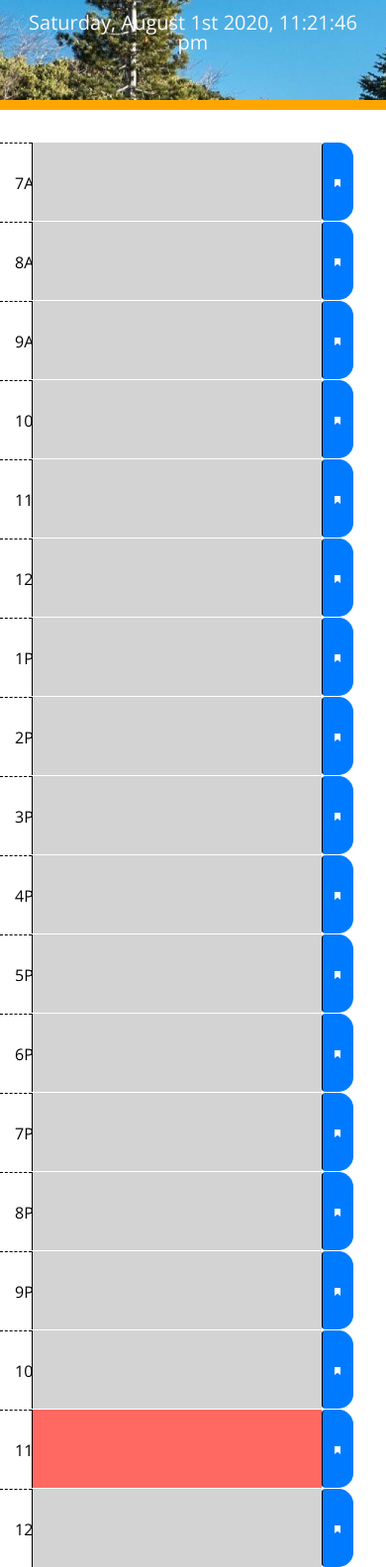
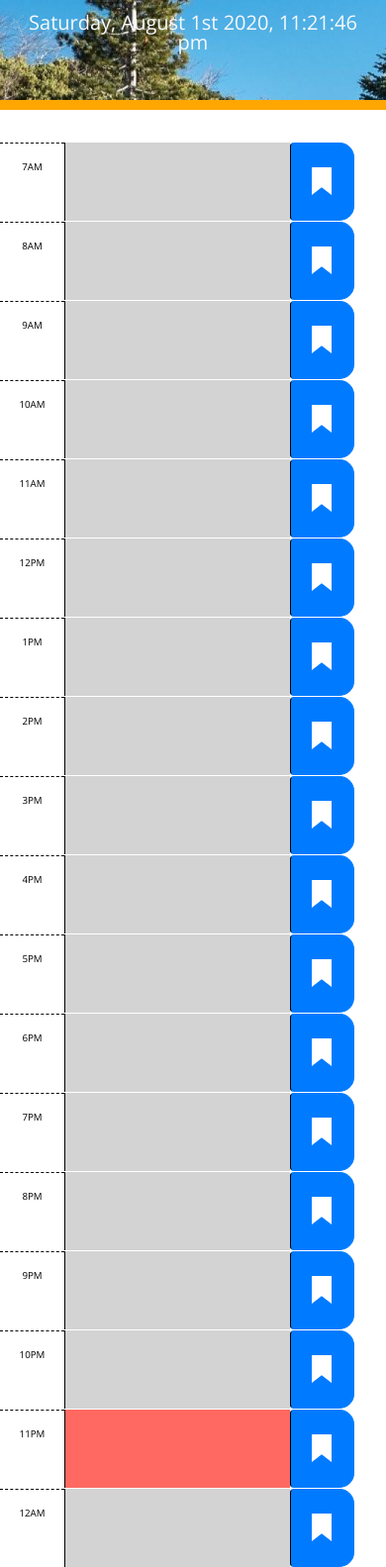
Before and after one commit to edwardreyes29/CalendarApp, a plain HTML site: page index.html in a window 390 px wide. Shown: the part 256-1839 px from the top of the page at 99% size. Drawn offline with nearby package versions, Linux system fonts and the light colour scheme.

Commit message:
fixed bug in the last time-block, gave every textarea element an attribute value

```diff
--- a/Develop/style.css
+++ b/Develop/style.css
@@ -2,6 +2,7 @@ body {
   font-family: 'Open Sans', sans-serif;
   font-size: 16px;
   line-height: 1;
+  width: 100%;
 }
 
 textarea{
@@ -17,7 +18,6 @@ textarea{
 .jumbotron {
   text-align: center;
   background-image: url(../Assets/mountain.jpg);
-  /* background-color: transparent; */
   color: black;
   border-radius: 0;
   border-bottom: 10px solid rgb(255, 166, 0);
@@ -63,18 +63,17 @@ textarea{
   border-left: 1px solid black;
   border-top-right-radius: 15px;
   border-bottom-right-radius: 15px;
-  /* border-color: #06AED5;
-  background-color: #06AED5; */
   color: white;
 }
-
-/* .saveBtn i:hover {
-  font-size: 20px;
-  transition: all .3s ease-in-out;
-} */
 
 .saveNotify{
   margin: auto;
   display: none;
   font-size: 12px;
 }
+
+@media (max-width: 414px) {
+  .hour {
+    font-size: 2.5vw;
+  }
+}
--- a/Develop/index.html
+++ b/index.html
@@ -9,7 +9,7 @@
   <link rel="stylesheet" href="https://use.fontawesome.com/releases/v5.8.1/css/all.css"
     integrity="sha384-50oBUHEmvpQ+1lW4y57PTFmhCaXp0ML5d60M1M7uH2+nqUivzIebhndOJK28anvf" crossorigin="anonymous" />
   <link href="https://fonts.googleapis.com/css?family=Open+Sans&display=swap" rel="stylesheet" />
-  <link rel="stylesheet" href="style.css" />
+  <link rel="stylesheet" href="Develop/style.css" />
   <title>Work Day Scheduler</title>
 </head>
 
@@ -19,16 +19,16 @@
     <p class="lead">A simple calendar app for scheduling your work day</p>
     <p id="currentDay" class="lead"></p>
   </header>
-  <div class="container text-dark">
 
+  <div class="container-fluid text-dark">
     <div class="time-block">
       <div class="row">
-        <div class="col-1 hour">
+        <div class="col-2 col-md-1 hour">
           <span>7AM</span>
         </div>
-        <textarea class="col-9" data-hour="7"></textarea>
-        <button class="col-1 btn btn-primary saveBtn">
-          <img src="../Assets/SVG/saveIcon.svg" class="img-fluid" width="20px">
+        <textarea class="col-7 col-md-9" data-hour="7" value="7"></textarea>
+        <button class="col-2 col-md-1 btn btn-primary saveBtn">
+          <img src="Assets/SVG/saveIcon.svg" class="img-fluid" width="20px">
         </button>
         <div class="saveNotify text-success justify-content-center col-1" value="7">
           <span class="align-self-center"></span>
@@ -39,12 +39,12 @@
 
     <div class="time-block">
       <div class="row">
-        <div class="col-1 hour">
+        <div class="col-2 col-md-1 hour">
           <span>8AM</span>
         </div>
-        <textarea class="col-9" data-hour="8"></textarea>
-        <button class="col-1 btn btn-primary saveBtn">
-          <img src="../Assets/SVG/saveIcon.svg" class="img-fluid" width="20px">
+        <textarea class="col-7 col-md-9" data-hour="8" value="8"></textarea>
+        <button class="col-2 col-md-1 btn btn-primary saveBtn">
+          <img src="Assets/SVG/saveIcon.svg" class="img-fluid" width="20px">
         </button>
         <div class="saveNotify text-success justify-content-center col-1" value="8">
           <span class="align-self-center"></span>
@@ -54,12 +54,12 @@
 
     <div class="time-block">
       <div class="row">
-        <div class="col-1 hour">
+        <div class="col-2 col-md-1 hour">
           <span>9AM</span>
         </div>
-        <textarea class="col-9" data-hour="9"></textarea>
-        <button class="col-1 btn btn-primary saveBtn">
-          <img src="../Assets/SVG/saveIcon.svg" class="img-fluid" width="20px">
+        <textarea class="col-7 col-md-9" data-hour="9" value="9"></textarea>
+        <button class="col-2 col-md-1 btn btn-primary saveBtn">
+          <img src="Assets/SVG/saveIcon.svg" class="img-fluid" width="20px">
         </button>
         <div class="saveNotify text-success justify-content-center col-1" value="9">
           <span class="align-self-center"></span>
@@ -69,12 +69,12 @@
 
     <div class="time-block">
       <div class="row">
-        <div class="col-1 hour">
+        <div class="col-2 col-md-1 hour">
           <span>10AM</span>
         </div>
-        <textarea class="col-9" data-hour="10"></textarea>
-        <button class="col-1 btn btn-primary saveBtn">
-          <img src="../Assets/SVG/saveIcon.svg" class="img-fluid" width="20px">
+        <textarea class="col-7 col-md-9" data-hour="10" value="10"></textarea>
+        <button class="col-2 col-md-1 btn btn-primary saveBtn">
+          <img src="Assets/SVG/saveIcon.svg" class="img-fluid" width="20px">
         </button>
         <div class="saveNotify text-success justify-content-center col-1" value="10">
           <span class="align-self-center"></span>
@@ -84,12 +84,12 @@
 
     <div class="time-block">
       <div class="row">
-        <div class="col-1 hour">
+        <div class="col-2 col-md-1 hour">
           <span>11AM</span>
         </div>
-        <textarea class="col-9" data-hour="11"></textarea>
-        <button class="col-1 btn btn-primary saveBtn">
-          <img src="../Assets/SVG/saveIcon.svg" class="img-fluid" width="20px">
+        <textarea class="col-7 col-md-9" data-hour="11" value="11"></textarea>
+        <button class="col-2 col-md-1 btn btn-primary saveBtn">
+          <img src="Assets/SVG/saveIcon.svg" class="img-fluid" width="20px">
         </button>
         <div class="saveNotify text-success justify-content-center col-1" value="11">
           <span class="align-self-center"></span>
@@ -99,12 +99,12 @@
 
     <div class="time-block">
       <div class="row">
-        <div class="col-1 hour">
+        <div class="col-2 col-md-1 hour">
           <span>12PM</span>
         </div>
-        <textarea class="col-9" data-hour="12"></textarea>
-        <button class="col-1 btn btn-primary saveBtn">
-          <img src="../Assets/SVG/saveIcon.svg" class="img-fluid" width="20px">
+        <textarea class="col-7 col-md-9" data-hour="12" value="12"></textarea>
+        <button class="col-2 col-md-1 btn btn-primary saveBtn">
+          <img src="Assets/SVG/saveIcon.svg" class="img-fluid" width="20px">
         </button>
         <div class="saveNotify text-success justify-content-center col-1" value="12">
           <span class="align-self-center"></span>
@@ -114,12 +114,12 @@
 
     <div class="time-block">
       <div class="row">
-        <div class="col-1 hour">
+        <div class="col-2 col-md-1 hour">
           <span>1PM</span>
         </div>
-        <textarea class="col-9" data-hour="13"></textarea>
-        <button class="col-1 btn btn-primary saveBtn">
-          <img src="../Assets/SVG/saveIcon.svg" class="img-fluid" width="20px">
+        <textarea class="col-7 col-md-9" data-hour="13" value="13"></textarea>
+        <button class="col-2 col-md-1 btn btn-primary saveBtn">
+          <img src="Assets/SVG/saveIcon.svg" class="img-fluid" width="20px">
         </button>
         <div class="saveNotify text-success justify-content-center col-1" value="13">
           <span class="align-self-center"></span>
@@ -129,12 +129,12 @@
 
     <div class="time-block">
       <div class="row">
-        <div class="col-1 hour">
+        <div class="col-2 col-md-1 hour">
           <span>2PM</span>
         </div>
-        <textarea class="col-9" data-hour="14"></textarea>
-        <button class="col-1 btn btn-primary saveBtn">
-          <img src="../Assets/SVG/saveIcon.svg" class="img-fluid" width="20px">
+        <textarea class="col-7 col-md-9" data-hour="14" value="14"></textarea>
+        <button class="col-2 col-md-1 btn btn-primary saveBtn">
+          <img src="Assets/SVG/saveIcon.svg" class="img-fluid" width="20px">
         </button>
         <div class="saveNotify text-success justify-content-center col-1" value="14">
           <span class="align-self-center"></span>
@@ -144,12 +144,12 @@
 
     <div class="time-block">
       <div class="row">
-        <div class="col-1 hour">
+        <div class="col-2 col-md-1 hour">
           <span>3PM</span>
         </div>
-        <textarea class="col-9" data-hour="15"></textarea>
-        <button class="col-1 btn btn-primary saveBtn">
-          <img src="../Assets/SVG/saveIcon.svg" class="img-fluid" width="20px">
+        <textarea class="col-7 col-md-9" data-hour="15" value="15"></textarea>
+        <button class="col-2 col-md-1 btn btn-primary saveBtn">
+          <img src="Assets/SVG/saveIcon.svg" class="img-fluid" width="20px">
         </button>
         <div class="saveNotify text-success justify-content-center col-1" value="15">
           <span class="align-self-center"></span>
@@ -159,12 +159,12 @@
 
     <div class="time-block">
       <div class="row">
-        <div class="col-1 hour">
+        <div class="col-2 col-md-1 hour">
           <span>4PM</span>
         </div>
-        <textarea class="col-9" data-hour="16"></textarea>
-        <button class="col-1 btn btn-primary saveBtn">
-          <img src="../Assets/SVG/saveIcon.svg" class="img-fluid" width="20px">
+        <textarea class="col-7 col-md-9" data-hour="16" value="16"></textarea>
+        <button class="col-2 col-md-1 btn btn-primary saveBtn">
+          <img src="Assets/SVG/saveIcon.svg" class="img-fluid" width="20px">
         </button>
         <div class="saveNotify text-success justify-content-center col-1" value="16">
           <span class="align-self-center"></span>
@@ -174,12 +174,12 @@
 
     <div class="time-block">
       <div class="row">
-        <div class="col-1 hour">
+        <div class="col-2 col-md-1 hour">
           <span>5PM</span>
         </div>
-        <textarea class="col-9" data-hour="17"></textarea>
-        <button class="col-1 btn btn-primary saveBtn">
-          <img src="../Assets/SVG/saveIcon.svg" class="img-fluid" width="20px">
+        <textarea class="col-7 col-md-9" data-hour="17" value="17"></textarea>
+        <button class="col-2 col-md-1 btn btn-primary saveBtn">
+          <img src="Assets/SVG/saveIcon.svg" class="img-fluid" width="20px">
         </button>
         <div class="saveNotify text-success justify-content-center col-1" value="17">
           <span class="align-self-center"></span>
@@ -189,12 +189,12 @@
 
     <div class="time-block">
       <div class="row">
-        <div class="col-1 hour">
+        <div class="col-2 col-md-1 hour">
           <span>6PM</span>
         </div>
-        <textarea class="col-9" data-hour="18"></textarea>
-        <button class="col-1 btn btn-primary saveBtn">
-          <img src="../Assets/SVG/saveIcon.svg" class="img-fluid" width="20px">
+        <textarea class="col-7 col-md-9" data-hour="18" value=18></textarea>
+        <button class="col-2 col-md-1 btn btn-primary saveBtn">
+          <img src="Assets/SVG/saveIcon.svg" class="img-fluid" width="20px">
         </button>
         <div class="saveNotify text-success justify-content-center col-1" value="18">
           <span class="align-self-center"></span>
@@ -204,12 +204,12 @@
 
     <div class="time-block">
       <div class="row">
-        <div class="col-1 hour">
+        <div class="col-2 col-md-1 hour">
           <span>7PM</span>
         </div>
-        <textarea class="col-9" data-hour="19"></textarea>
-        <button class="col-1 btn btn-primary saveBtn">
-          <img src="../Assets/SVG/saveIcon.svg" class="img-fluid" width="20px">
+        <textarea class="col-7 col-md-9" data-hour="19" value=19></textarea>
+        <button class="col-2 col-md-1 btn btn-primary saveBtn">
+          <img src="Assets/SVG/saveIcon.svg" class="img-fluid" width="20px">
         </button>
         <div class="saveNotify text-success justify-content-center col-1" value="19">
           <span class="align-self-center"></span>
@@ -219,12 +219,12 @@
 
     <div class="time-block">
       <div class="row">
-        <div class="col-1 hour">
+        <div class="col-2 col-md-1 hour">
           <span>8PM</span>
         </div>
-        <textarea class="col-9" data-hour="20"></textarea>
-        <button class="col-1 btn btn-primary saveBtn">
-          <img src="../Assets/SVG/saveIcon.svg" class="img-fluid" width="20px">
+        <textarea class="col-7 col-md-9" data-hour="20" value="20"></textarea>
+        <button class="col-2 col-md-1 btn btn-primary saveBtn">
+          <img src="Assets/SVG/saveIcon.svg" class="img-fluid" width="20px">
         </button>
         <div class="saveNotify text-success justify-content-center col-1" value="20">
           <span class="align-self-center"></span>
@@ -234,12 +234,12 @@
 
     <div class="time-block">
       <div class="row">
-        <div class="col-1 hour">
+        <div class="col-2 col-md-1 hour">
           <span>9PM</span>
         </div>
-        <textarea class="col-9" data-hour="21"></textarea>
-        <button class="col-1 btn btn-primary saveBtn">
-          <img src="../Assets/SVG/saveIcon.svg" class="img-fluid" width="20px">
+        <textarea class="col-7 col-md-9" data-hour="21" value="21"></textarea>
+        <button class="col-2 col-md-1 btn btn-primary saveBtn">
+          <img src="Assets/SVG/saveIcon.svg" class="img-fluid" width="20px">
         </button>
         <div class="saveNotify text-success justify-content-center col-1" value="21">
           <span class="align-self-center"></span>
@@ -249,12 +249,12 @@
 
     <div class="time-block">
       <div class="row">
-        <div class="col-1 hour">
+        <div class="col-2 col-md-1 hour">
           <span>10PM</span>
         </div>
-        <textarea class="col-9" data-hour="22"></textarea>
-        <button class="col-1 btn btn-primary saveBtn">
-          <img src="../Assets/SVG/saveIcon.svg" class="img-fluid" width="20px">
+        <textarea class="col-7 col-md-9" data-hour="22" value="22"></textarea>
+        <button class="col-2 col-md-1 btn btn-primary saveBtn">
+          <img src="Assets/SVG/saveIcon.svg" class="img-fluid" width="20px">
         </button>
         <div class="saveNotify text-success justify-content-center col-1" value="22">
           <span class="align-self-center"></span>
@@ -263,12 +263,12 @@
     </div> <!-- Time block -->
     <div class="time-block">
       <div class="row">
-        <div class="col-1 hour">
+        <div class="col-2 col-md-1 hour">
           <span>11PM</span>
         </div>
-        <textarea class="col-9" data-hour="23"></textarea>
-        <button class="col-1 btn btn-primary saveBtn">
-          <img src="../Assets/SVG/saveIcon.svg" class="img-fluid" width="20px">
+        <textarea class="col-7 col-md-9" data-hour="23" value="23"></textarea>
+        <button class="col-2 col-md-1 btn btn-primary saveBtn">
+          <img src="Assets/SVG/saveIcon.svg" class="img-fluid" width="20px">
         </button>
         <div class="saveNotify text-success justify-content-center col-1" value="23">
           <span class="align-self-center"></span>
@@ -278,14 +278,14 @@
 
     <div class="time-block">
       <div class="row">
-        <div class="col-1 hour">
+        <div class="col-2 col-md-1 hour">
           <span>12AM</span>
         </div>
-        <textarea class="col-9" data-hour="0"></textarea>
-        <button class="col-1 btn btn-primary saveBtn">
-          <img src="../Assets/SVG/saveIcon.svg" class="img-fluid" width="20px">
+        <textarea class="col-7 col-md-9" data-hour="0" value="24"></textarea>
+        <button class="col-2 col-md-1 btn btn-primary saveBtn">
+          <img src="Assets/SVG/saveIcon.svg" class="img-fluid" width="20px">
         </button>
-        <div class="saveNotify text-success justify-content-center col-1" value="0">
+        <div class="saveNotify text-success justify-content-center col-1" value="24">
           <span class="align-self-center"></span>
         </div>
       </div>
@@ -295,7 +295,7 @@
 
   <script src="https://code.jquery.com/jquery-3.4.1.min.js"></script>
   <script src="https://cdnjs.cloudflare.com/ajax/libs/moment.js/2.24.0/moment.min.js"></script>
-  <script src="script.js"></script>
+  <script src="Develop/script.js"></script>
   <script>
     function updateTime() {
       const now = moment();
```
Also changed, not shown: Develop/script.js (+4 -3 lines), testMoment/moment-clock.html (deleted, +0 -78 lines), testMoment/moment-tutorial.html (deleted, +0 -42 lines), Assets/Screenshots/empty-save-event.png (added), Assets/Screenshots/ipad-view.png (added), Assets/Screenshots/iphone-6-7-8-view.png (added), Assets/Screenshots/iphone-x-view.png (added), Assets/Screenshots/pixel-2-view.png (added), notes.txt (deleted), 3 other files.
